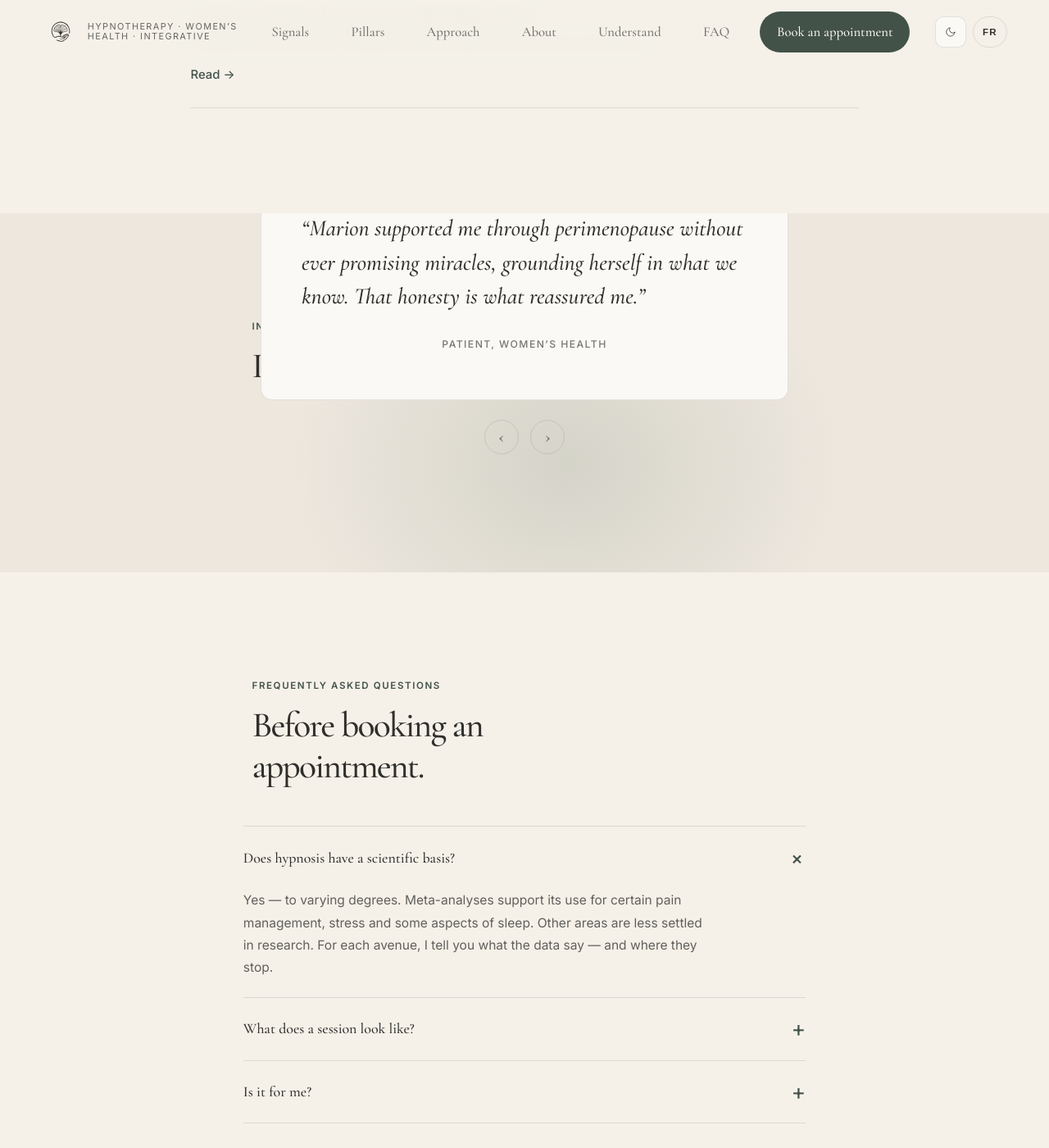
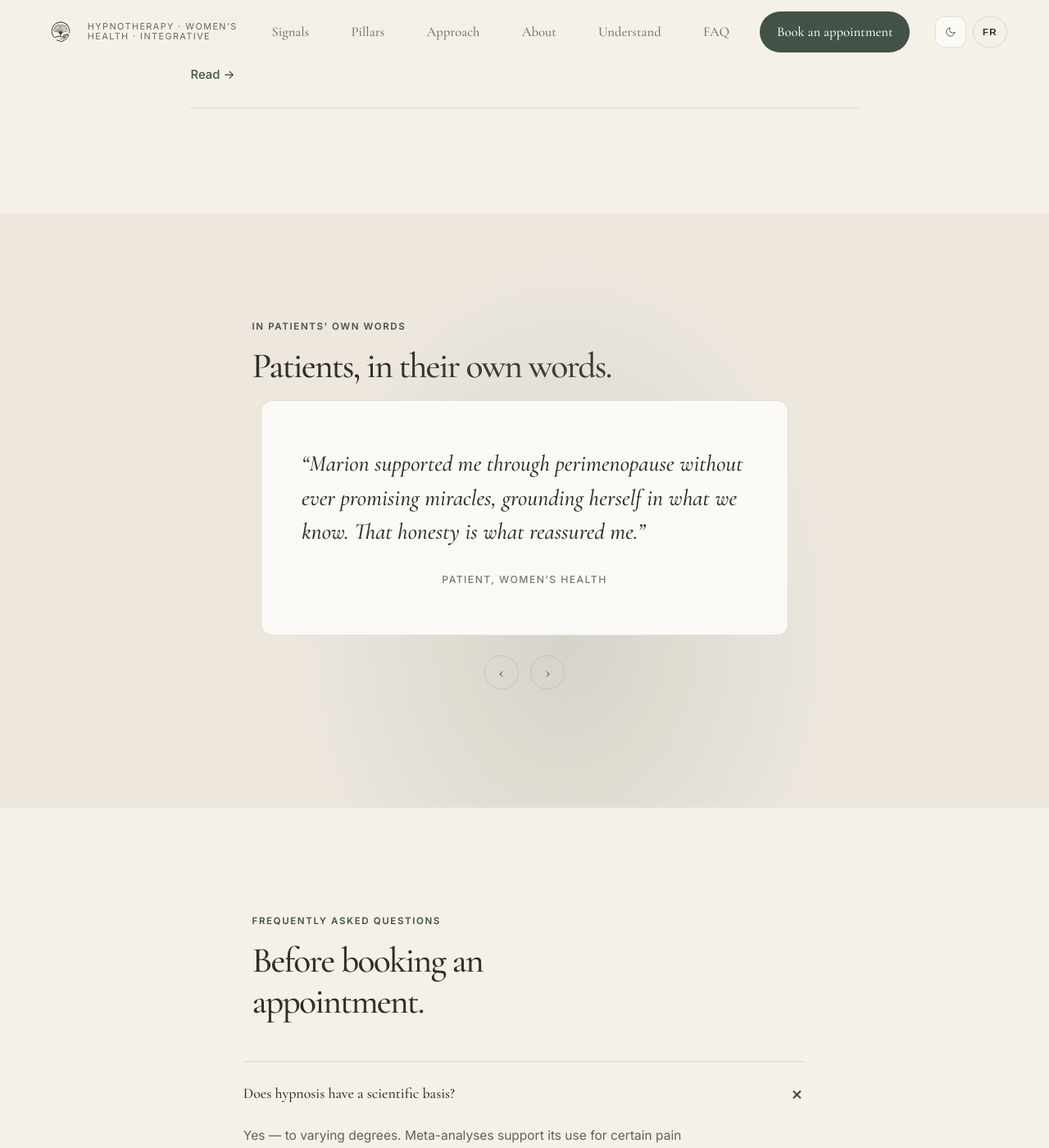
Before and after one commit to logan169/hypno-site, a Jekyll site: the page built from index.md, in a window 1280 px wide and 1400 px high, scrolled down 5800 px. Shown: the whole window at 82% size. Built offline with Jekyll 4.4.1, drawn with Linux system fonts in a browser that asks for light colours.

Commit message:
Fix carousel on mobile: use display:grid + grid-area:1/1 (FE's absolute-positioned version collapsed track on mobile to h=0)
FE commit 0c86872 was correct on desktop but mobile track_h=0 (absolute
with min-height:max-content has no in-flow children to size the container
from). Switch to CSS grid stacking:
  .tst-track { display:grid }
  .tst-card  { grid-area:1/1 }
All three cards share one cell, track height = highest card (normal flow,
zero overlap, mobile-safe). Verified on desktop 1440 + mobile 390 light
+ mobile 390 dark: track_h = card_h, and after clicking NEXT all cards
land at the same top. Auto-advance, drag, keyboard, fade untouched.

```diff
--- a/assets/css/marion.css
+++ b/assets/css/marion.css
@@ -250,8 +250,8 @@ h3{font-size:clamp(1.4rem,2.2vw,1.85rem);font-weight:500;line-height:1.2;margin-
 #temoignages{background-color:var(--bg-alt);position:relative;overflow:hidden}
 #temoignages::before{content:"";position:absolute;inset:0;background:radial-gradient(38% 92% at 54% 70%,var(--sauge-pale) 0%,transparent 68%);pointer-events:none;z-index:0}
 .tst-carousel{max-width:60ch;margin-inline:auto;position:relative;padding-block:1rem}
-.tst-track{touch-action:pan-y;user-select:none;position:relative;min-height:max-content}
-.tst-card{background:var(--card);border:1px solid var(--ligne);border-radius:var(--rayon-card);padding:clamp(2rem,4.5vw,3.5rem) clamp(.9rem,3.8vw,3.2rem);position:absolute;inset:auto 0 0;opacity:0;pointer-events:none;transition:opacity 650ms var(--ease);z-index:1}
+.tst-track{touch-action:pan-y;user-select:none;display:grid}
+.tst-card{grid-area:1/1;background:var(--card);border:1px solid var(--ligne);border-radius:var(--rayon-card);padding:clamp(2rem,4.5vw,3.5rem) clamp(.9rem,3.8vw,3.2rem);opacity:0;pointer-events:none;transition:opacity 650ms var(--ease)}
 .tst-card.is-active{opacity:1;pointer-events:auto;z-index:2}
 .tst-card blockquote{font-family:var(--serif);font-size:clamp(1.28rem,2.3vw,1.74rem);font-weight:500;font-style:italic;line-height:1.5;color:var(--ink);max-width:44ch;text-wrap:pretty}
 .tst-card figcaption{text-align:center;margin-top:1.6rem;font-size:.76rem;font-weight:500;letter-spacing:.12em;text-transform:uppercase;color:var(--ink-65)}
```
